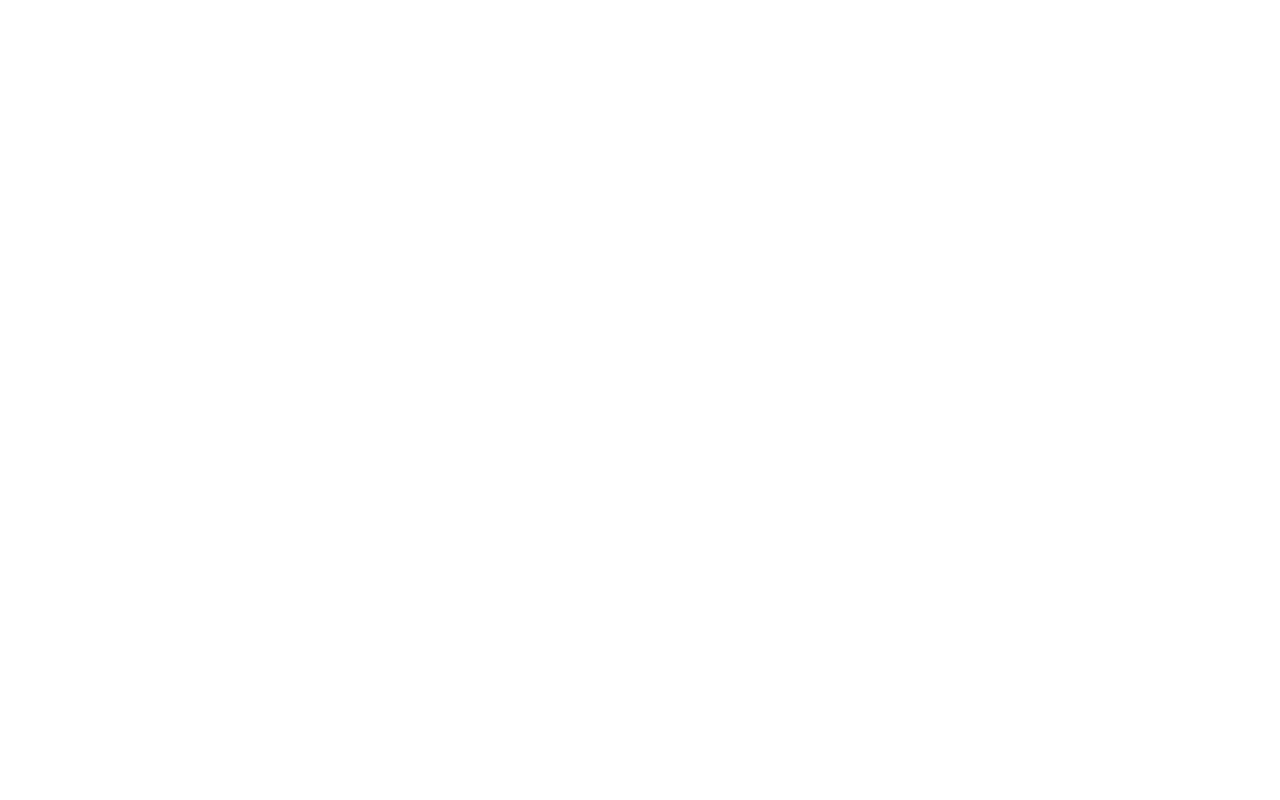
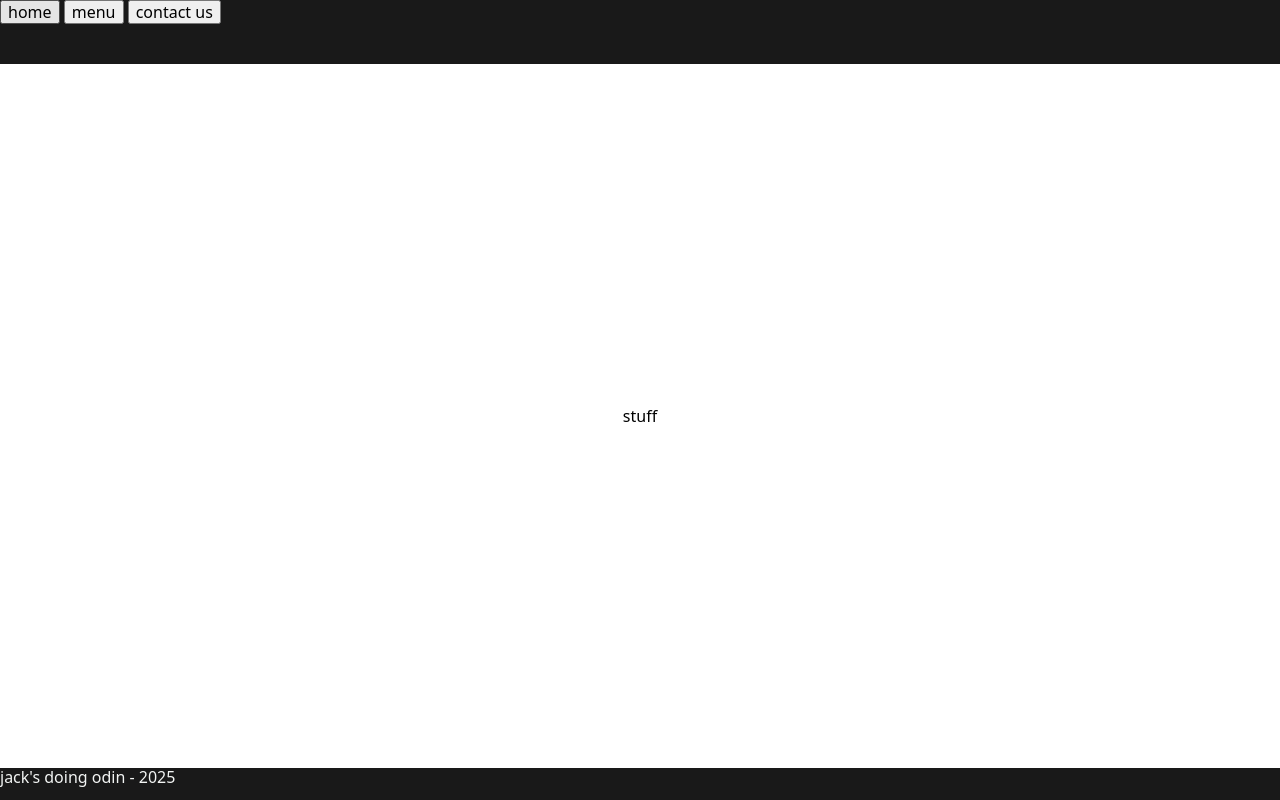
Before and after one commit to Jack-harvey/odin-restaurant-page, a website built with webpack: page src/template.html in a window 1280 px wide. Built offline with nearby package versions, Linux system fonts and the light colour scheme.

Commit message:
Add initial style

```diff
--- a/src/index.js
+++ b/src/index.js
@@ -0,0 +1,3 @@
+import "./style/style.css";
+
+console.log("boop");
--- /dev/null
+++ b/src/style/modern-normalize.css
@@ -0,0 +1,213 @@
+/*! modern-normalize v3.0.1 | MIT License | https://github.com/sindresorhus/modern-normalize */
+
+/*
+Document
+========
+*/
+
+/**
+Use a better box model (opinionated).
+*/
+
+*,
+::before,
+::after {
+	box-sizing: border-box;
+}
+
+html {
+	/* Improve consistency of default fonts in all browsers. (https://github.com/sindresorhus/modern-normalize/issues/3) */
+	font-family:
+		system-ui,
+		'Segoe UI',
+		Roboto,
+		Helvetica,
+		Arial,
+		sans-serif,
+		'Apple Color Emoji',
+		'Segoe UI Emoji';
+	line-height: 1.15; /* 1. Correct the line height in all browsers. */
+	-webkit-text-size-adjust: 100%; /* 2. Prevent adjustments of font size after orientation changes in iOS. */
+	tab-size: 4; /* 3. Use a more readable tab size (opinionated). */
+}
+
+/*
+Sections
+========
+*/
+
+body {
+	margin: 0; /* Remove the margin in all browsers. */
+}
+
+/*
+Text-level semantics
+====================
+*/
+
+/**
+Add the correct font weight in Chrome and Safari.
+*/
+
+b,
+strong {
+	font-weight: bolder;
+}
+
+/**
+1. Improve consistency of default fonts in all browsers. (https://github.com/sindresorhus/modern-normalize/issues/3)
+2. Correct the odd 'em' font sizing in all browsers.
+*/
+
+code,
+kbd,
+samp,
+pre {
+	font-family:
+		ui-monospace,
+		SFMono-Regular,
+		Consolas,
+		'Liberation Mono',
+		Menlo,
+		monospace; /* 1 */
+	font-size: 1em; /* 2 */
+}
+
+/**
+Add the correct font size in all browsers.
+*/
+
+small {
+	font-size: 80%;
+}
+
+/**
+Prevent 'sub' and 'sup' elements from affecting the line height in all browsers.
+*/
+
+sub,
+sup {
+	font-size: 75%;
+	line-height: 0;
+	position: relative;
+	vertical-align: baseline;
+}
+
+sub {
+	bottom: -0.25em;
+}
+
+sup {
+	top: -0.5em;
+}
+
+/*
+Tabular data
+============
+*/
+
+/**
+Correct table border color inheritance in Chrome and Safari. (https://issues.chromium.org/issues/40615503, https://bugs.webkit.org/show_bug.cgi?id=195016)
+*/
+
+table {
+	border-color: currentcolor;
+}
+
+/*
+Forms
+=====
+*/
+
+/**
+1. Change the font styles in all browsers.
+2. Remove the margin in Firefox and Safari.
+*/
+
+button,
+input,
+optgroup,
+select,
+textarea {
+	font-family: inherit; /* 1 */
+	font-size: 100%; /* 1 */
+	line-height: 1.15; /* 1 */
+	margin: 0; /* 2 */
+}
+
+/**
+Correct the inability to style clickable types in iOS and Safari.
+*/
+
+button,
+[type='button'],
+[type='reset'],
+[type='submit'] {
+	-webkit-appearance: button;
+}
+
+/**
+Remove the padding so developers are not caught out when they zero out 'fieldset' elements in all browsers.
+*/
+
+legend {
+	padding: 0;
+}
+
+/**
+Add the correct vertical alignment in Chrome and Firefox.
+*/
+
+progress {
+	vertical-align: baseline;
+}
+
+/**
+Correct the cursor style of increment and decrement buttons in Safari.
+*/
+
+::-webkit-inner-spin-button,
+::-webkit-outer-spin-button {
+	height: auto;
+}
+
+/**
+1. Correct the odd appearance in Chrome and Safari.
+2. Correct the outline style in Safari.
+*/
+
+[type='search'] {
+	-webkit-appearance: textfield; /* 1 */
+	outline-offset: -2px; /* 2 */
+}
+
+/**
+Remove the inner padding in Chrome and Safari on macOS.
+*/
+
+::-webkit-search-decoration {
+	-webkit-appearance: none;
+}
+
+/**
+1. Correct the inability to style clickable types in iOS and Safari.
+2. Change font properties to 'inherit' in Safari.
+*/
+
+::-webkit-file-upload-button {
+	-webkit-appearance: button; /* 1 */
+	font: inherit; /* 2 */
+}
+
+/*
+Interactive
+===========
+*/
+
+/*
+Add the correct display in Chrome and Safari.
+*/
+
+summary {
+	display: list-item;
+}
--- /dev/null
+++ b/src/style/style.css
@@ -0,0 +1,29 @@
+@import "modern-normalize.css";
+
+:root {
+  --white: #f2f4f3;
+  --black: #191919;
+  --purple: #7261a3;
+}
+
+body {
+  display: flex;
+  flex-direction: column;
+  height: 100vh;
+}
+
+header {
+  background-color: var(--black);
+  color: var(--white);
+  height: 4rem;
+}
+
+main {
+  margin: auto;
+}
+
+footer {
+  background-color: var(--black);
+  color: var(--white);
+  height: 2rem;
+}
--- a/src/template.html
+++ b/src/template.html
@@ -5,5 +5,21 @@
     <meta name="viewport" content="width=device-width, initial-scale=1.0" />
     <title>Document</title>
   </head>
-  <body></body>
+  <body>
+    <header>
+      <nav>
+        <button type="button">home</button>
+        <button type="button">menu</button>
+        <button type="button">contact us</button>
+      </nav>
+    </header>
+    <main>
+      <div id="content">
+        <p>stuff</p>
+      </div>
+    </main>
+    <footer>
+      <span>jack's doing odin - 2025</span>
+    </footer>
+  </body>
 </html>
```
